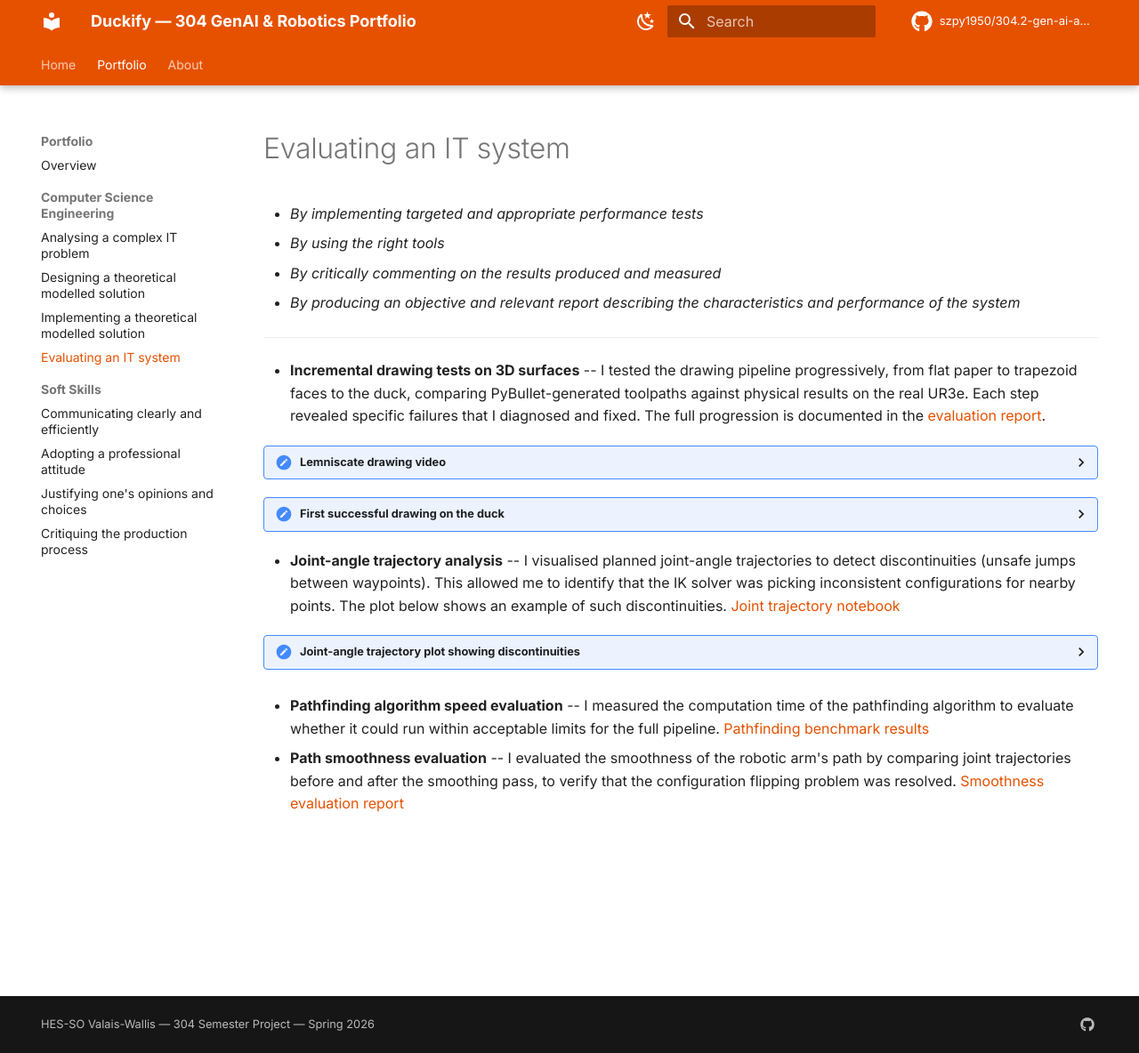
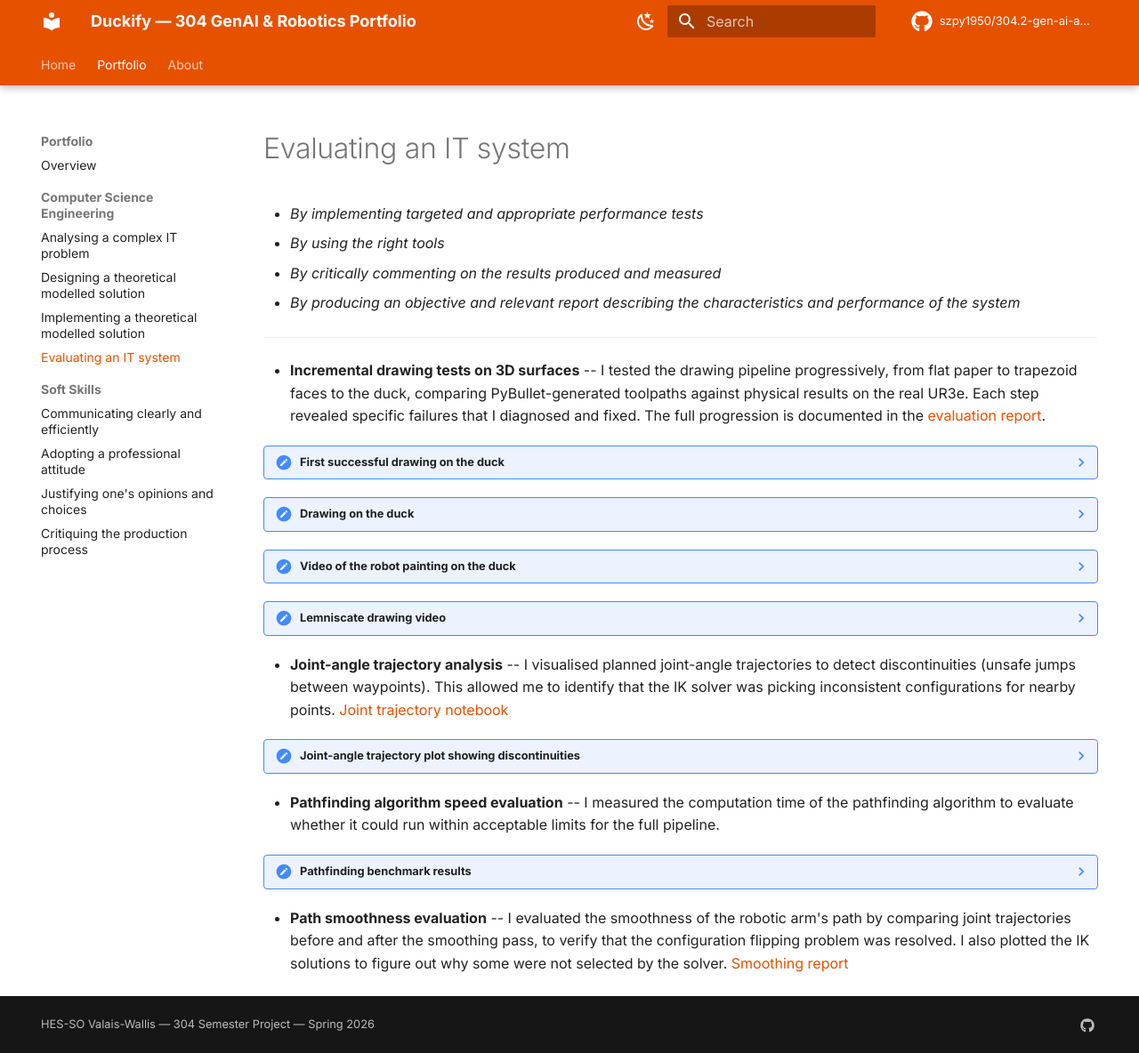
Before and after one commit to szpy1950/304.2-gen-ai-and-robotics-portfolio, an MkDocs documentation site: the page built from docs/skills/evaluating-it-system.md, in a window 1280 px wide and 1184 px high. Shown: the whole window at 89% size. Built offline with MkDocs 1.6.1 and Material for MkDocs 9.7.7, drawn with Linux system fonts in a browser that asks for light colours; comment, search, counter and statistics services are not loaded.

Commit message:
feat: complete portfolio

```diff
--- a/docs/skills/evaluating-it-system.md
+++ b/docs/skills/evaluating-it-system.md
@@ -7,27 +7,30 @@
 
 ---
 
-- **Incremental drawing tests on 3D surfaces** -- I tested the drawing pipeline progressively, from flat paper to trapezoid faces to the duck, comparing PyBullet-generated toolpaths against physical results on the real UR3e. Each step revealed specific failures that I diagnosed and fixed. The full progression is documented in the [evaluation report](../assets/pdf/evaluation_report.pdf).
+- **Incremental drawing tests on 3D surfaces** -- I tested the drawing pipeline progressively, from flat paper to trapezoid faces to the duck, comparing PyBullet-generated toolpaths against physical results on the real UR3e. Each step revealed specific failures that I diagnosed and fixed. The full progression is documented in the [evaluation report](../assets/pdf/evaluation_systeme_bras_robot.pdf).
 
-<details>
-<summary>Lemniscate drawing video</summary>
-<video controls width="100%" src="../assets/videos/lemniscate_drawing.mp4"></video>
-</details>
+??? note "First successful drawing on the duck"
+    ![First successful drawing on the duck](../assets/photos/IMG20260318164349.jpg)
 
-<details>
-<summary>First successful drawing on the duck</summary>
+??? note "Drawing on the duck"
+    ![Drawing on the duck](../assets/photos/ISC.jpg)
 
-![First successful drawing on the duck](../assets/photos/IMG20260318164349.jpg)
-</details>
+??? note "Video of the robot painting on the duck"
+    local
 
-- **Joint-angle trajectory analysis** -- I visualised planned joint-angle trajectories to detect discontinuities (unsafe jumps between waypoints). This allowed me to identify that the IK solver was picking inconsistent configurations for nearby points. The plot below shows an example of such discontinuities. [Joint trajectory notebook]()
+??? note "Lemniscate drawing video"
+    <video controls width="100%">
+    <source src="../assets/videos/leminscate_drawing.mp4" type="video/mp4">
+    </video>
 
-<details>
-<summary>Joint-angle trajectory plot showing discontinuities</summary>
+- **Joint-angle trajectory analysis** -- I visualised planned joint-angle trajectories to detect discontinuities (unsafe jumps between waypoints). This allowed me to identify that the IK solver was picking inconsistent configurations for nearby points. [Joint trajectory notebook]()
 
-![Joint-angle trajectory plot showing discontinuities](../assets/photos/bad_plot.png)
-</details>
+??? note "Joint-angle trajectory plot showing discontinuities"
+    ![Joint-angle trajectory plot showing discontinuities](../assets/photos/bad_plot.png)
 
-- **Pathfinding algorithm speed evaluation** -- I measured the computation time of the pathfinding algorithm to evaluate whether it could run within acceptable limits for the full pipeline. [Pathfinding benchmark results]()
+- **Pathfinding algorithm speed evaluation** -- I measured the computation time of the pathfinding algorithm to evaluate whether it could run within acceptable limits for the full pipeline.
 
-- **Path smoothness evaluation** -- I evaluated the smoothness of the robotic arm's path by comparing joint trajectories before and after the smoothing pass, to verify that the configuration flipping problem was resolved. [Smoothness evaluation report]()
+??? note "Pathfinding benchmark results"
+    ![Pathfinding benchmark results](../assets/photos/benchmark.png)
+
+- **Path smoothness evaluation** -- I evaluated the smoothness of the robotic arm's path by comparing joint trajectories before and after the smoothing pass, to verify that the configuration flipping problem was resolved. I also plotted the IK solutions to figure out why some were not selected by the solver. [Smoothing report](../assets/pdf/smoothing_report.pdf)
```
Also changed, not shown: docs/skills/communicating.md (+7 -0 lines), docs/skills/designing-theoretical-solution.md (+4 -2 lines), docs/skills/implementing-theoretical-solution.md (+3 -3 lines), docs/skills/self-reflection.md (+3 -5 lines), docs/assets/photos/ISC.jpg (added), docs/assets/photos/benchmark.png (added), docs/assets/photos/discord.png (added), docs/assets/photos/positioning.png (added), 2 other files.
